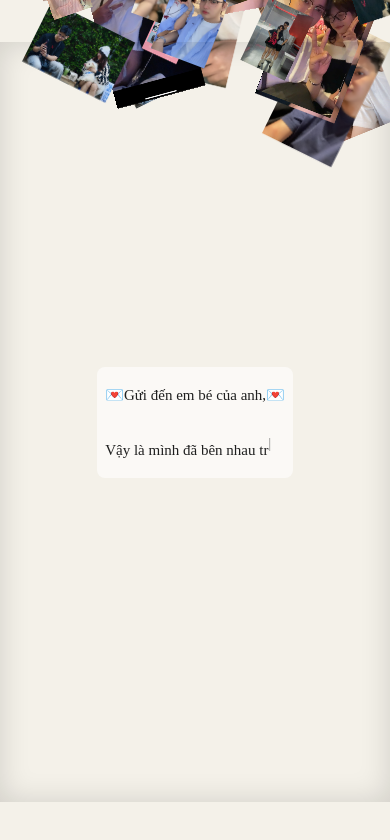
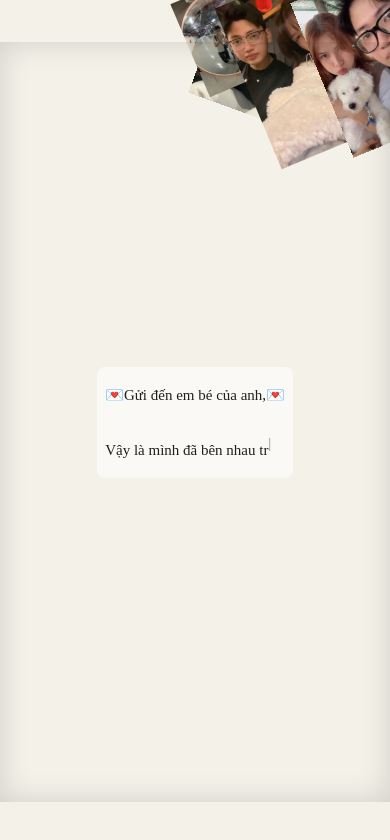
Before and after one commit to minhtris25/project_love, a React (Vite) app in the folder client/: page /letter in a window 390 px wide. Shown: the top 840 px of the page. Built offline with nearby package versions, Linux system fonts and the light colour scheme.

Commit message:
fix ảnh tăng chữ

```diff
--- a/client/src/components/FallingImages.jsx
+++ b/client/src/components/FallingImages.jsx
@@ -1,4 +1,4 @@
-import React from 'react';
+import React, { useEffect, useState } from 'react';
 import img1 from '../assets/images/1.jpg';
 import img2 from '../assets/images/2.jpg';
 import img3 from '../assets/images/3.jpg';
@@ -50,9 +50,18 @@ const images = [
 ];
 
 export default function FallingImages() {
+  const [imageCount, setImageCount] = useState(250);
+
+  useEffect(() => {
+    // Nếu là thiết bị di động (chiều rộng <= 768), chỉ hiển thị 100 ảnh
+    if (window.innerWidth <= 768) {
+      setImageCount(100);
+    }
+  }, []);
+
   return (
     <div className="floating-images-container">
-      {Array.from({ length: 250 }).map((_, index) => {
+      {Array.from({ length: imageCount }).map((_, index) => {
         const size = Math.random() * 80 + 30;
         const startPosition = Math.random() * 100;
         const delay = Math.random() * 30;
```
